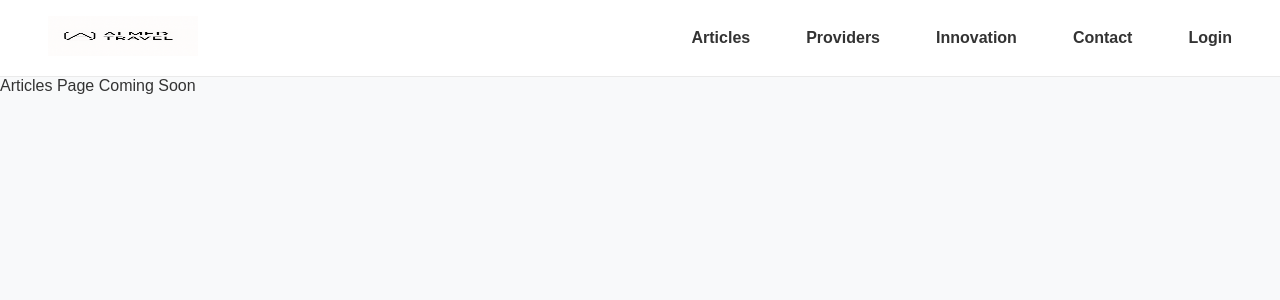
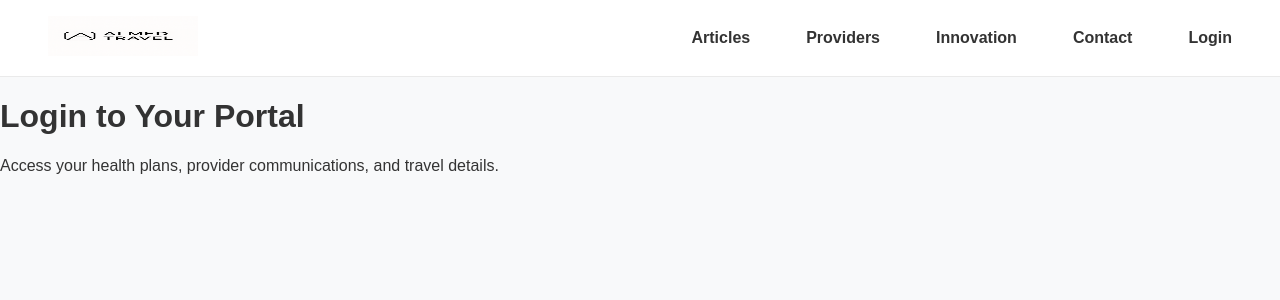
Before and after one commit to Lakewiew20000/Ai-med-travel, a Next.js app: page /login in a window 1280 px wide. Shown: the top 300 px of the page. Built offline with nearby package versions, Linux system fonts and the light colour scheme.

Commit message:
Update login.js

```diff
--- a/pages/login.js
+++ b/pages/login.js
@@ -1,3 +1,8 @@
-export default function loginPage() {
-  return <div>Articles Page Coming Soon</div>;
+export default function Login() {
+  return (
+    <div>
+      <h1>Login to Your Portal</h1>
+      <p>Access your health plans, provider communications, and travel details.</p>
+    </div>
+  );
 }
```
